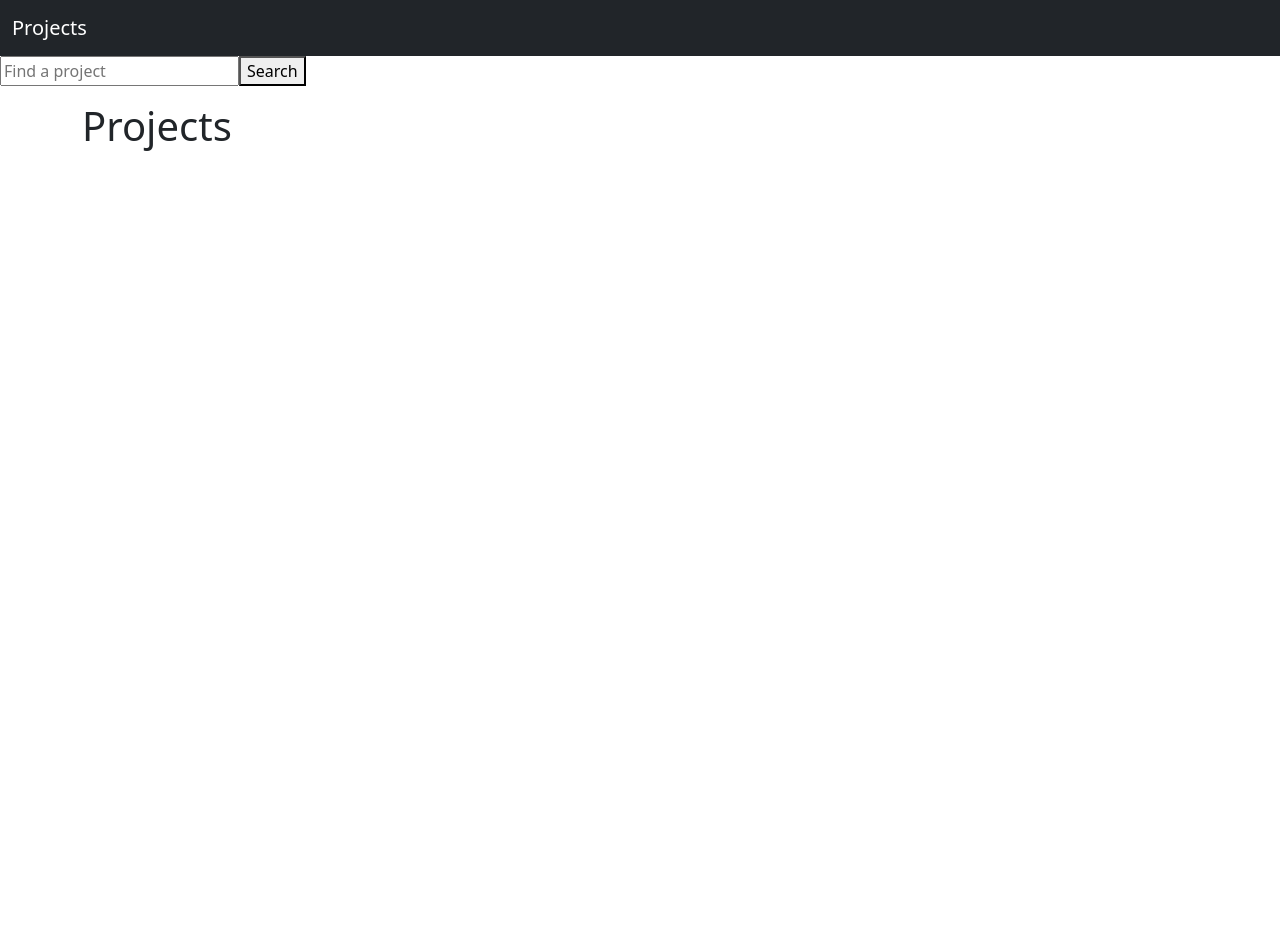
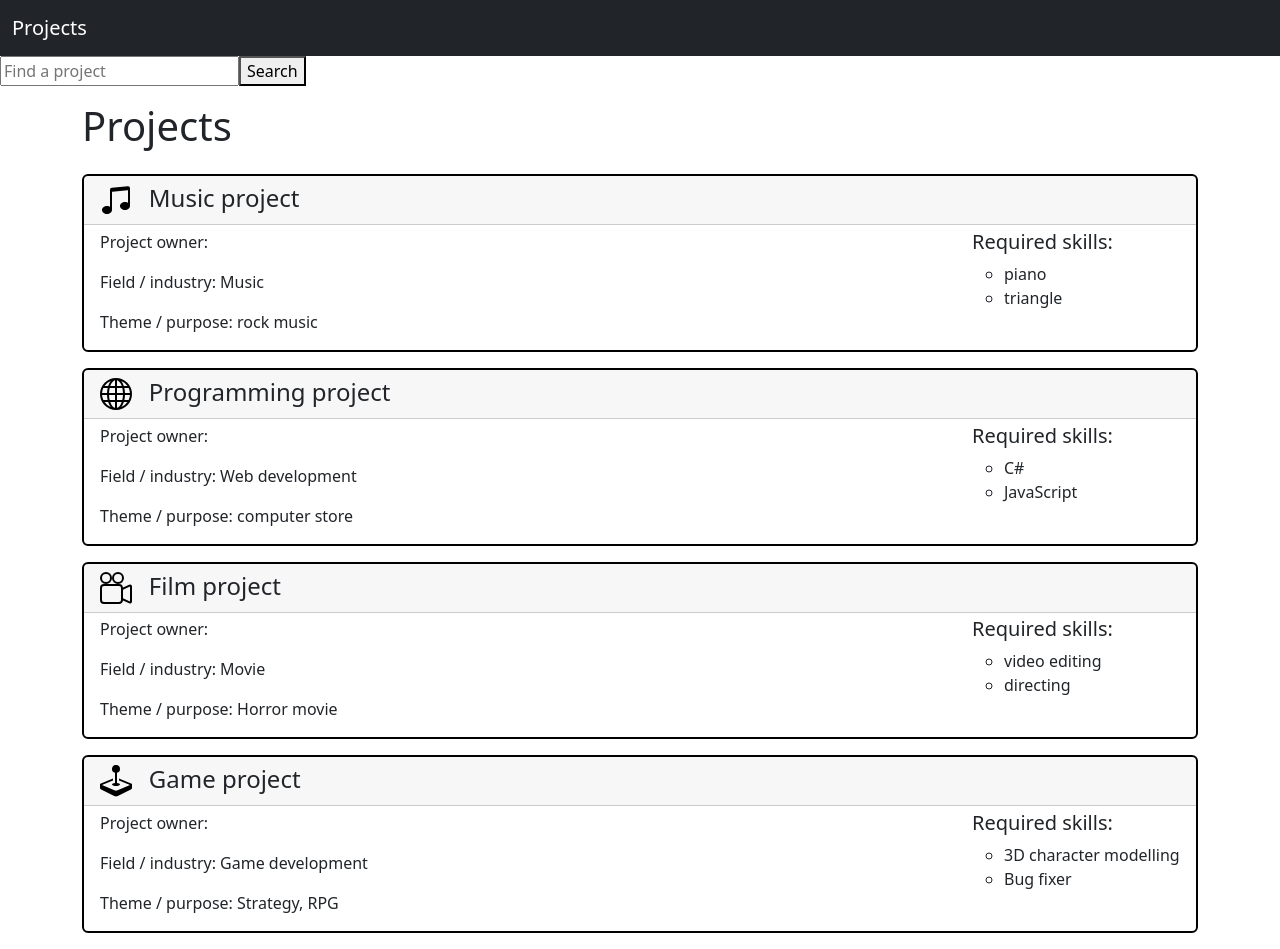
Before and after one commit to Dorine-forritari/DOTNET_Final_Case_Frontend, an Angular app: page /main in a window 1280 px wide. Before the commit the page ends 800 px from the top, so only its background shows below. Built offline with nearby package versions, Linux system fonts and the light colour scheme.

Commit message:
fixed merge problems

```diff
--- a/src/app/components/catalogue/catalogue.component.html
+++ b/src/app/components/catalogue/catalogue.component.html
@@ -1,5 +1,5 @@
 <ul class="projects-list">
-  <li *ngFor="let project of catalogue">
+  <li *ngFor="let project of projects">
     <div class="card">
       <div class="card-header">
         <app-project-icon [industry]="project.industry"></app-project-icon>
--- a/src/app/components/catalogue/catalogue.component.ts
+++ b/src/app/components/catalogue/catalogue.component.ts
@@ -8,11 +8,9 @@ import { Project } from 'src/app/models/project.model';
 })
 export class CatalogueComponent implements OnInit {
   // @Input() projects: Project[] = mockProjects;
-  @Input() catalogue: Project[] = [];
   @Input() projects: Project[] = [];
 
-  constructor() { }
+  constructor() {}
 
-  ngOnInit(): void {
-  }
+  ngOnInit(): void {}
 }
--- a/src/app/pages/catalogue/catalogue.page.html
+++ b/src/app/pages/catalogue/catalogue.page.html
@@ -1,4 +1,4 @@
 <div class="container">
   <h1 class="title">Projects</h1>
-  <app-catalogue [catalogue]="catalogue"></app-catalogue>
+  <app-catalogue [projects]="projects"></app-catalogue>
 </div>
--- a/src/app/pages/catalogue/catalogue.page.ts
+++ b/src/app/pages/catalogue/catalogue.page.ts
@@ -8,7 +8,7 @@ import { CatalogueService } from 'src/app/services/catalogue.service';
   styleUrls: ['./catalogue.page.scss'],
 })
 export class CataloguePage implements OnInit {
-  catalogue: Project[] = [];
+  projects: Project[] = [];
 
   constructor(private catalogueService: CatalogueService) {}
 
@@ -19,7 +19,7 @@ export class CataloguePage implements OnInit {
   public fetchCatalogue(): void {
     this.catalogueService.catalogue().subscribe({
       next: (response: any) => {
-        this.catalogue = response.map((project: Project) => {
+        this.projects = response.map((project: Project) => {
           return {
             ...project,
           };
--- a/src/app/pages/main/main.page.html
+++ b/src/app/pages/main/main.page.html
@@ -2,5 +2,4 @@
 <div class="container">
   <h1 class="title">Projects</h1>
   <app-catalogue [projects]="projects"></app-catalogue>
-   <app-catalogue [catalogue]="catalogue"></app-catalogue>
 </div>
```
